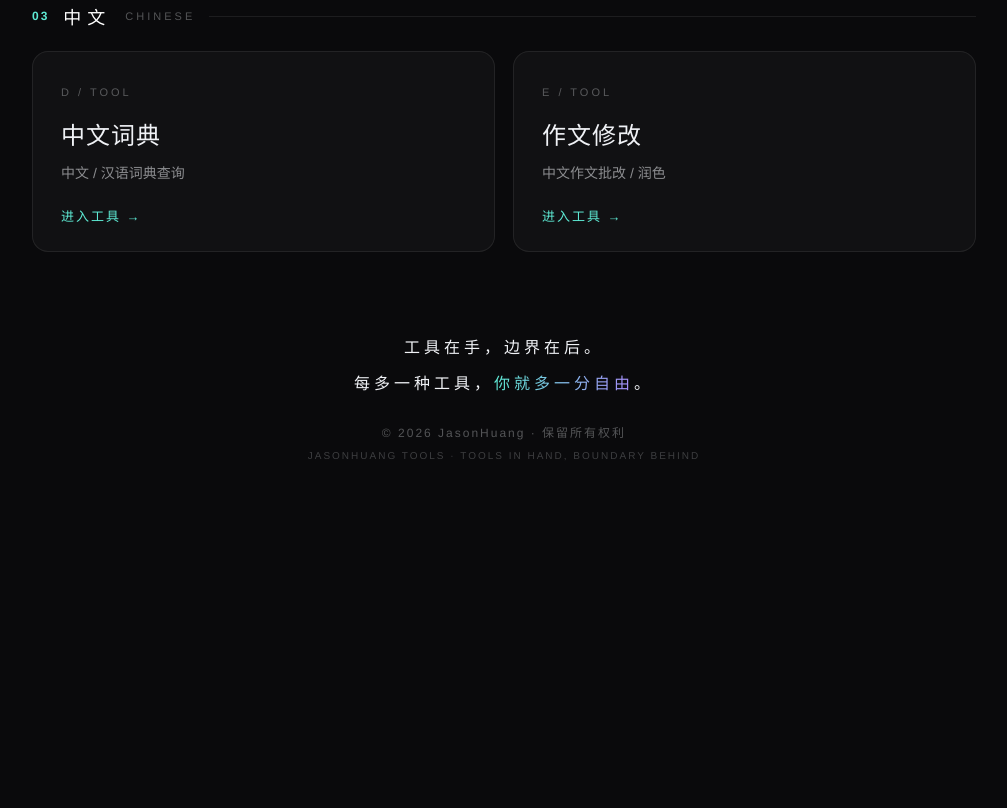
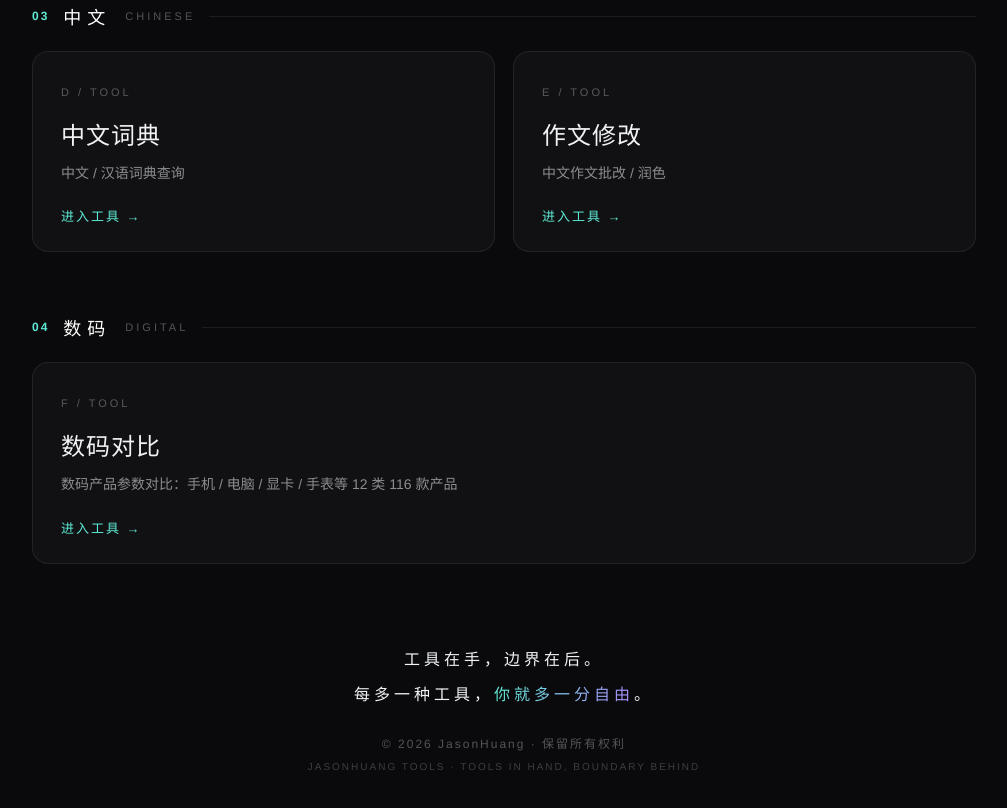
Before and after one commit to HuangJensen/jasonhuang-tools, a plain HTML site: page index.html in a window 1280 px wide. Shown: the part 1121-1929 px from the top of the page, without its empty margins (136-1143 px from the left). Before the commit the page ends 1652 px from the top, so only its background shows below. Drawn offline with Linux system fonts and the light colour scheme.

Commit message:
feat: 总页面新增数码板块（数码对比）

```diff
--- a/index.html
+++ b/index.html
@@ -167,6 +167,18 @@
     </div>
   </section>
 
+  <section class="group">
+    <div class="ghead"><span class="num">04</span><h2>数码</h2><span class="en">DIGITAL</span><span class="rule"></span></div>
+    <div class="cards">
+      <a class="card" href="https://digital-compare-cf.workers.dev" target="_blank" rel="noopener">
+        <span class="tag">F / TOOL</span>
+        <h3>数码对比</h3>
+        <p>数码产品参数对比：手机 / 电脑 / 显卡 / 手表等 12 类 116 款产品</p>
+        <span class="go">进入工具 &rarr;</span>
+      </a>
+    </div>
+  </section>
+
   <footer>
     <p class="quote">工具在手，边界在后。<br/>每多一种工具，<b>你就多一分自由</b>。</p>
     <p class="copyright">&copy; 2026 JasonHuang &middot; 保留所有权利</p>
```
